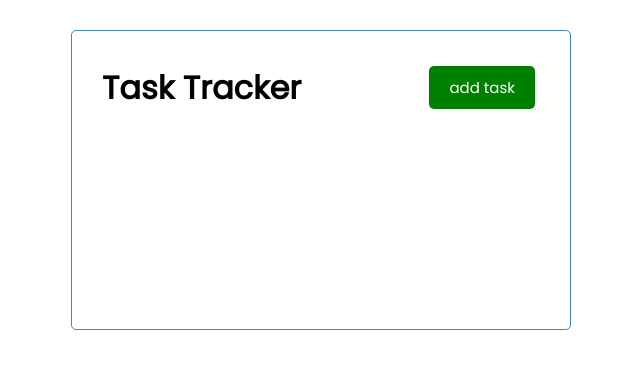
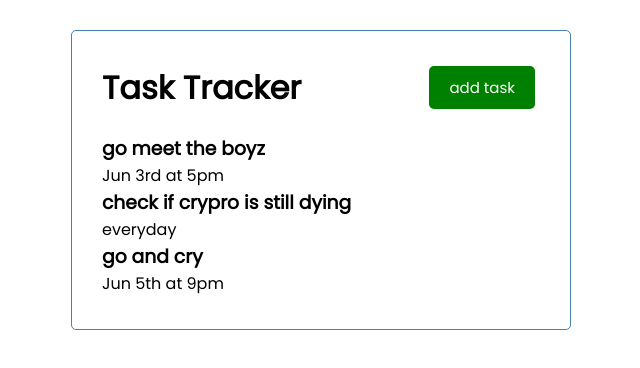
Before and after one commit to RedBaron1918/vue_project1, a Vue app: page / in a window 1280 px wide. Shown: the top 368 px of the page, without its empty margins (319-959 px from the left). Built offline with nearby package versions, Linux system fonts and the light colour scheme.

Commit message:
testing if tasks show up

```diff
--- a/src/App.vue
+++ b/src/App.vue
@@ -1,6 +1,7 @@
 <template>
 <div class="container">
   <Header title="Task Tracker"/>
+  <Tasks :tasks="tasks"/>
 </div>
 
 </template>
@@ -9,8 +10,36 @@
 
 <script>
 import Header from './components/Header.vue'
+import Tasks from './components/Tasks.vue'
 export default {
-  components:{Header}
+  components:{Header, Tasks},
+  data(){
+    return{
+      tasks:[]
+    }
+  },
+  created(){
+    this.tasks = [
+      {
+        id:1,
+        text:'go meet the boyz',
+        day:'Jun 3rd at 5pm',
+        reminder: true
+      },
+      {
+        id:2,
+        text:'check if crypro is still dying',
+        day:'everyday',
+        reminder: true
+      },
+      {
+        id:3,
+        text:'go and cry',
+        day:'Jun 5th at 9pm',
+        reminder: false
+      }
+    ]
+  }
 
 }
 </script>
--- a/src/components/Button.vue
+++ b/src/components/Button.vue
@@ -1,5 +1,5 @@
 <template>
-  <button :style="{background:color}">{{text}}</button>
+  <button @click="OnClick()" :style="{background:color}">{{text}}</button>
 </template>
 
 <script>
@@ -7,6 +7,11 @@ export default {
 props:{
     text:String,
     color:String
+},
+methods:{
+    OnClick(){
+
+    }
 }
 }
 </script>
--- /dev/null
+++ b/src/components/Task.vue
@@ -0,0 +1,17 @@
+<template>
+<div class="task">
+     <h3>{{task.text}}</h3>
+     <p>{{task.day}}</p>
+</div>
+
+</template>
+
+<script>
+export default {
+props:['task']
+}
+</script>
+
+<style>
+
+</style>
--- /dev/null
+++ b/src/components/Tasks.vue
@@ -0,0 +1,21 @@
+<template>
+  <div v-for:="task in tasks" :key="task.id">
+    <Task :task="task"/>
+
+  </div>
+
+</template>
+
+<script>
+import Task from './Task.vue'
+export default {
+props:{
+    tasks:Array
+},
+components:{Task}
+}
+</script>
+
+<style>
+
+</style>
```
